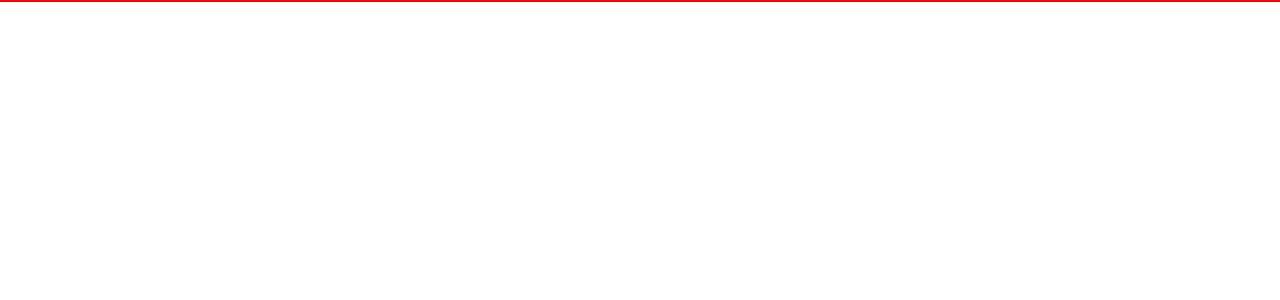
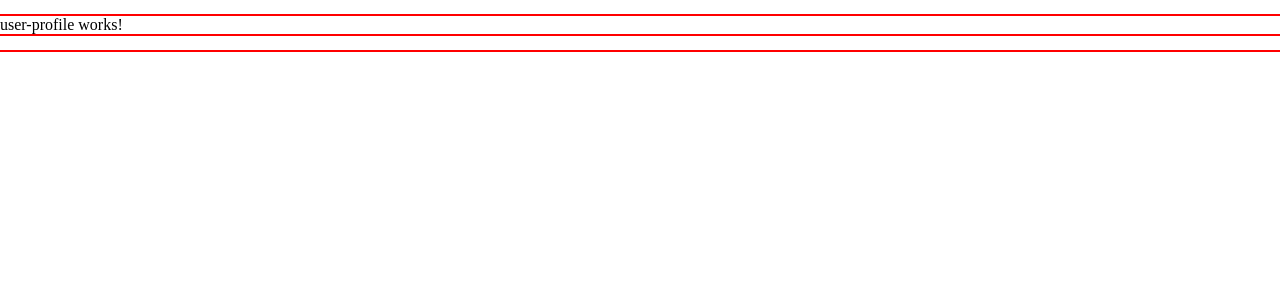
Before and after one commit to konrad-palus/AngularCandidateDashboardFront, an Angular app: page /user-profile in a window 1280 px wide. Before the commit this address led to /. Shown: the top 300 px of the page. Built offline with nearby package versions, Linux system fonts and the light colour scheme.

Commit message:
start implementing the user interface

```diff
--- a/src/app/app.routes.ts
+++ b/src/app/app.routes.ts
@@ -1,9 +1,11 @@
 import { Routes } from '@angular/router';
 import { RegisterComponent } from './register/register.component';
 import { WelcomeComponent } from './welcome/welcome.component';
+import { UserProfileComponent } from './user-profile/user-profile.component';
 
 export const appRoutes: Routes = [
     {path: 'welcome', component: WelcomeComponent},
   { path: 'register', component: RegisterComponent },
-  { path: '', redirectTo: '/welcome', pathMatch: 'full' }
+  { path: '', redirectTo: '/welcome', pathMatch: 'full' },
+  {path: 'user-profile', component: UserProfileComponent}
 ];
--- a/src/app/sign-in/sign-in.component.ts
+++ b/src/app/sign-in/sign-in.component.ts
@@ -22,7 +22,7 @@
 
   ngOnInit(): void {
     if (localStorage.getItem('token')) {
-      this.router.navigate(['']);
+      this.router.navigate(['user-profile']);
     }
   }
 
@@ -30,7 +30,7 @@
     this.accountService.loginUser(this.model).subscribe({
       next: (response) => {
         localStorage.setItem('token', response.token);
-        this.router.navigate(['']);
+        this.router.navigate(['user-profile']);
       },
       error: (err) => {
         console.error(err);
--- /dev/null
+++ b/src/app/user-profile/user-profile.component.html
@@ -0,0 +1 @@
+<p>user-profile works!</p>
```
Also changed, not shown: src/app/user-profile/user-profile.component.ts (added, +12 -0 lines), src/app/user-profile/user-profile.component.css (added), 1 other file (tests, documents, lock files or other folders).
